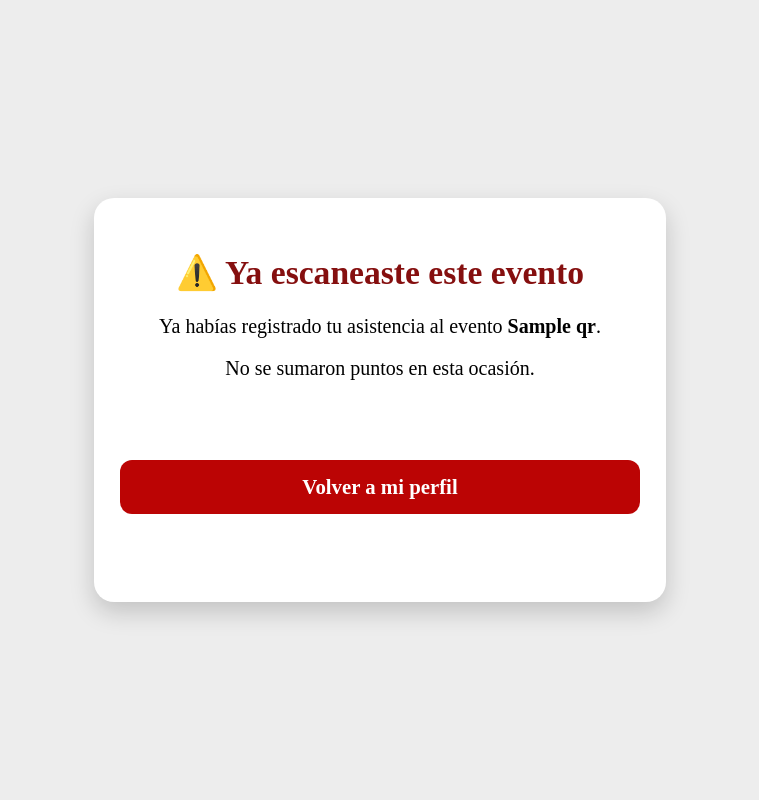
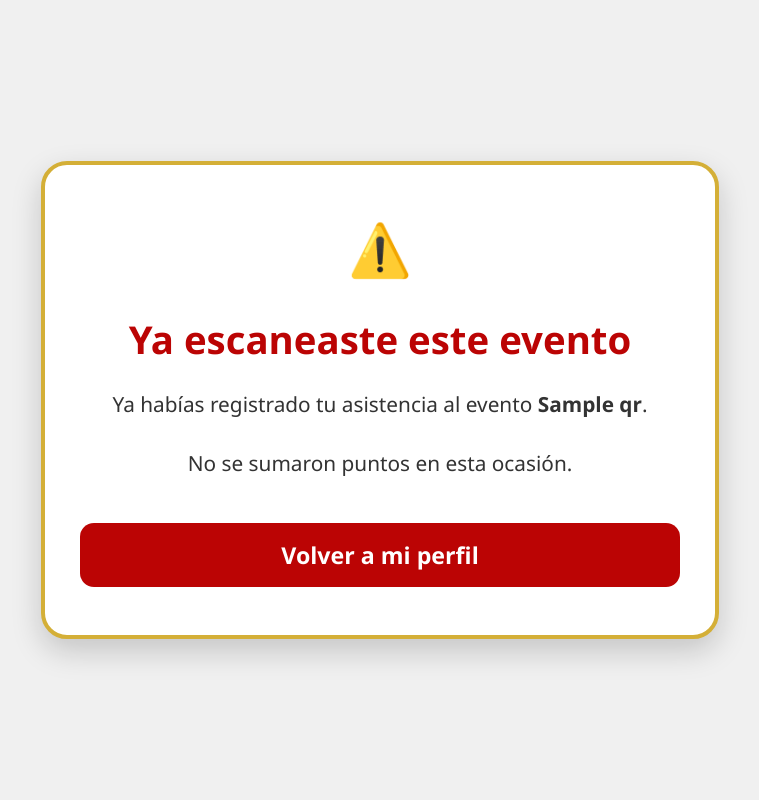
Before and after one commit to aguilera2707/pasaporte-escolar, a Flask app: page /escanear_evento_directo/1 in a window 1280 px wide. Shown: the whole page, without its empty margins (260-1019 px from the left). Run offline with Flask 3, Linux system fonts and the light colour scheme; a user stored in the database is signed in; tables that the repository leaves empty hold one stand-in row (values such as "Sample post"); some libraries are stand-ins or nearby versions.

Commit message:
Se hace mas grande msj de exito al escanear v2

```diff
--- a/app/static/css/asistencia_exitosa.css
+++ b/app/static/css/asistencia_exitosa.css
@@ -4,22 +4,26 @@
     --rojo-profundo: #850f0f;
     --negro: #000;
     --blanco: #fff;
-    --gris-fondo: #ededed;
+    --gris-fondo: #f0f0f0;
+    --oro: #d4af37;
+
+    --verde-exito: #4CAF50; /* verde exacto del ícono de éxito */
 }
 
-/* Fullscreen */
-body, html {
+/* Full screen sin scroll lateral */
+html, body {
     margin: 0;
     padding: 0;
     height: 100%;
-    width: 100%;
+    background: var(--gris-fondo);
+    font-family: 'Segoe UI', Arial, sans-serif;
+    overflow-x: hidden;
 }
 
-/* Fondo gris suave */
+/* Contenedor centrado y responsive */
 .pantalla {
-    height: 100vh;
+    min-height: 100vh;
     width: 100vw;
-    background: var(--gris-fondo);
 
     display: flex;
     justify-content: center;
@@ -27,164 +31,133 @@ body, html {
 
     padding: 20px;
     box-sizing: border-box;
+    overflow-y: auto; /* permite scroll interno si el contenido crece */
 }
 
-/* TARJETA GRANDE PERO ELEGANTE */
+/* Tarjeta Premium tipo App */
 .mensaje {
-    background-color: var(--blanco);
-    border-radius: 20px;
-    padding: 2.2rem 1.8rem;
+    background: var(--blanco);
+    border-radius: 26px;
+    width: 100%;
+    max-width: 600px;
 
-    width: 100%;
-    max-width: 540px;        /* 🔥 Tamaño perfecto en celular */
-    min-height: 340px;
+    padding: 3rem 2.2rem;
 
     text-align: center;
-    box-shadow: 0 10px 28px rgba(0,0,0,0.18);
+    box-shadow: 0 12px 30px rgba(0,0,0,0.18);
 
-    animation: fadeIn 0.35s ease-out;
+    border: 4px solid var(--oro); /* valor default */
+
+    display: flex;
+    flex-direction: column;
+    justify-content: center;
+    gap: 1.4rem;
+
+    animation: fadeIn 0.25s ease-out;
 }
 
-/* Animación */
+/* Animación suave de entrada */
 @keyframes fadeIn {
-    from { opacity: 0; transform: translateY(25px) scale(0.97); }
-    to   { opacity: 1; transform: none; }
+    from { opacity: 0; transform: translateY(10px) scale(0.98); }
+    to   { opacity: 1; transform: translateY(0) scale(1); }
 }
 
-/* TÍTULO GRANDE PERO ARMÓNICO */
+/* ============================= */
+/*   COLORES SEGÚN TIPO MENSAJE  */
+/* ============================= */
+
+/* 🟡 Advertencia */
+.mensaje.advertencia {
+    border-color: var(--oro);
+}
+
+/* 🟢 Éxito */
+.mensaje.exito {
+    border-color: var(--verde-exito);
+    animation: pulsoExito 0.6s ease-out;
+}
+
+/* Animación Premium del borde verde */
+@keyframes pulsoExito {
+    0%   { box-shadow: 0 0 0 rgba(76,175,80,0.0); }
+    50%  { box-shadow: 0 0 30px rgba(76,175,80,0.35); }
+    100% { box-shadow: 0 0 0 rgba(76,175,80,0.0); }
+}
+
+/* Icono premium */
+.icono {
+    font-size: 3.2rem;
+    display: block;
+    margin-bottom: 0.6rem;
+}
+
+/* Títulos */
 .mensaje h1 {
-    font-size: 2.1rem;
-    margin-bottom: 1.2rem;
+    font-size: 2.4rem;
+    margin: 0;
     font-weight: 800;
     color: var(--rojo-principal);
-    line-height: 1.2;
+    line-height: 1.25;
 }
 
-/* Amarillo/Alerta */
-.mensaje .alerta {
-    color: var(--rojo-profundo);
-}
-
-/* TEXTO LEGIBLE */
+/* Texto */
 .mensaje p {
-    font-size: 1.25rem;
+    font-size: 1.3rem;
+    color: #333;
+    margin: 0.2rem 0;
     line-height: 1.45;
-    margin: 0.8rem 0;
-    color: var(--negro);
-}
-
-/* BOTÓN GRANDE Y ELEGANTE */
-.mensaje a {
-    display: block;
-    width: 100%;
-    margin-top: 1.8rem;
-
-    padding: 15px 0;
-    background: var(--rojo-principal);
-    color: var(--blanco);
-
-    font-size: 1.35rem;
-    font-weight: bold;
-
-    text-decoration: none;
-    border-radius: 10px;
-
-    transition: background 0.25s ease, transform 0.1s ease;
-}
-
-.mensaje a:hover {
-    background: var(--rojo-profundo);
-    transform: translateY(-2px);
-}
-
-/* 📱 Ajustes móviles lindos */
-@media (max-width: 600px) {
-    .mensaje {
-        padding: 2rem 1.5rem;
-        max-width: 90%;
-    }
-
-    .mensaje h1 {
-        font-size: 2rem;
-    }
-
-    .mensaje p {
-        font-size: 1.2rem;
-    }
-
-    .mensaje a {
-        font-size: 1.3rem;
-        padding: 15px;
-    }
-}
-/* Contenedor fullscreen */
-.pantalla {
-    height: 100vh;
-    width: 100vw;
-    background: var(--gris-fondo);
-
-    display: flex;
-    justify-content: center;
-    align-items: center;
-
-    padding: 12px;               /* 🔥 MENOS padding = ya no se desborda */
-    box-sizing: border-box;
-
-    overflow: hidden;            /* 🚫 NO SCROLL */
-}
-
-/* Tarjeta */
-.mensaje {
-    background-color: var(--blanco);
-    border-radius: 20px;
-    padding: 2rem 1.6rem;         /* 🔥 Menos padding vertical */
-    width: 100%;
-    max-width: 520px;             /* 🔥 Ajuste exacto para móviles */
-    text-align: center;
-    box-shadow: 0 10px 25px rgba(0,0,0,0.18);
-
-    animation: fadeIn 0.35s ease-out;
-
-    overflow: hidden;             /* 🔥 Evita scroll interno */
 }
 
 /* Botón */
 .mensaje a {
     display: block;
-    width: 100%;
-    max-width: 100%;             /* 🔥 Nunca se desborda */
-    box-sizing: border-box;
-
-    padding: 15px;
-    margin-top: 1.8rem;
+    margin-top: 1.2rem;
 
     background: var(--rojo-principal);
     color: var(--blanco);
-    font-size: 1.3rem;
+
+    padding: 16px 0;
+    border-radius: 14px;
+
+    text-decoration: none;
+    font-size: 1.45rem;
     font-weight: bold;
 
-    border-radius: 12px;
-    text-decoration: none;
-
-    transition: background 0.25s ease, transform 0.1s ease;
+    transition: 0.25s;
 }
 
-/* Ajustes móviles */
+.mensaje a:hover {
+    background: var(--rojo-profundo);
+    transform: scale(1.03);
+}
+
+/* ============================= */
+/*   RESPONSIVE – Ajustes móvil  */
+/* ============================= */
 @media (max-width: 600px) {
+
     .mensaje {
-        padding: 1.8rem 1.3rem;   /* 🔥 todo más compacto */
+        padding: 2.4rem 1.6rem;
+        padding-bottom: 3.6rem !important; /* evita que se salga el botón */
+        margin-bottom: 2rem;
+        gap: 1.2rem;
     }
 
     .mensaje h1 {
-        font-size: 1.9rem;
+        font-size: 2.1rem;
+    }
+
+    .icono {
+        font-size: 3rem;
     }
 
     .mensaje p {
-        font-size: 1.15rem;
+        font-size: 1.25rem;
     }
 
     .mensaje a {
-        font-size: 1.25rem;
-        padding: 14px;
+        font-size: 1.35rem;
+        padding: 15px;
+        margin-bottom: 0.6rem;
     }
 }
--- a/app/templates/asistencia_exitosa.html
+++ b/app/templates/asistencia_exitosa.html
@@ -2,26 +2,48 @@
 <html lang="es">
 <head>
     <meta charset="UTF-8">
+
+    <!-- 📌 Necesario para que escale perfecto en celulares -->
     <meta name="viewport" content="width=device-width, initial-scale=1.0, maximum-scale=1.0">
+
     <title>Asistencia registrada</title>
-    <link rel="stylesheet" href="{{ url_for('static', filename='css/asistencia_exitosa.css') }}">
+
+    <!-- Forzamos recarga del CSS -->
+    <link rel="stylesheet" href="{{ url_for('static', filename='css/asistencia_exitosa.css') }}?v=20251126">
 </head>
+
 <body>
+
     <div class="pantalla">
-        <div class="mensaje">
+
+        <!-- AGREGAMOS LA CLASE DINÁMICA: exito o advertencia -->
+        <div class="mensaje {% if ya_asistio %}advertencia{% else %}exito{% endif %}">
+
             {% if ya_asistio %}
-                <h1 class="alerta">⚠️ Ya escaneaste este evento</h1>
-                <p>Ya habías registrado tu asistencia al evento <strong>{{ evento.nombre_evento }}</strong>.</p>
+                <span class="icono">⚠️</span>
+                <h1>Ya escaneaste este evento</h1>
+
+                <p>Ya habías registrado tu asistencia al evento
+                    <strong>{{ evento.nombre_evento }}</strong>.
+                </p>
                 <p>No se sumaron puntos en esta ocasión.</p>
+
             {% else %}
-                <h1>✅ ¡Asistencia registrada!</h1>
-                <p>Gracias por asistir al evento <strong>{{ evento.nombre_evento }}</strong>.</p>
+                <span class="icono">✅</span>
+                <h1>¡Asistencia registrada!</h1>
+
+                <p>Gracias por asistir al evento
+                    <strong>{{ evento.nombre_evento }}</strong>.
+                </p>
                 <p>Se han sumado <strong>{{ evento.puntos }}</strong> puntos a tu cuenta.</p>
             {% endif %}
 
-            <br><br>
-            <a href="{{ url_for('perfil_familia', familia_id=familia.id) }}">Volver a mi perfil</a>
+            <a href="{{ url_for('perfil_familia', familia_id=familia.id) }}">
+                Volver a mi perfil
+            </a>
+
         </div>
     </div>
+
 </body>
 </html>
```
